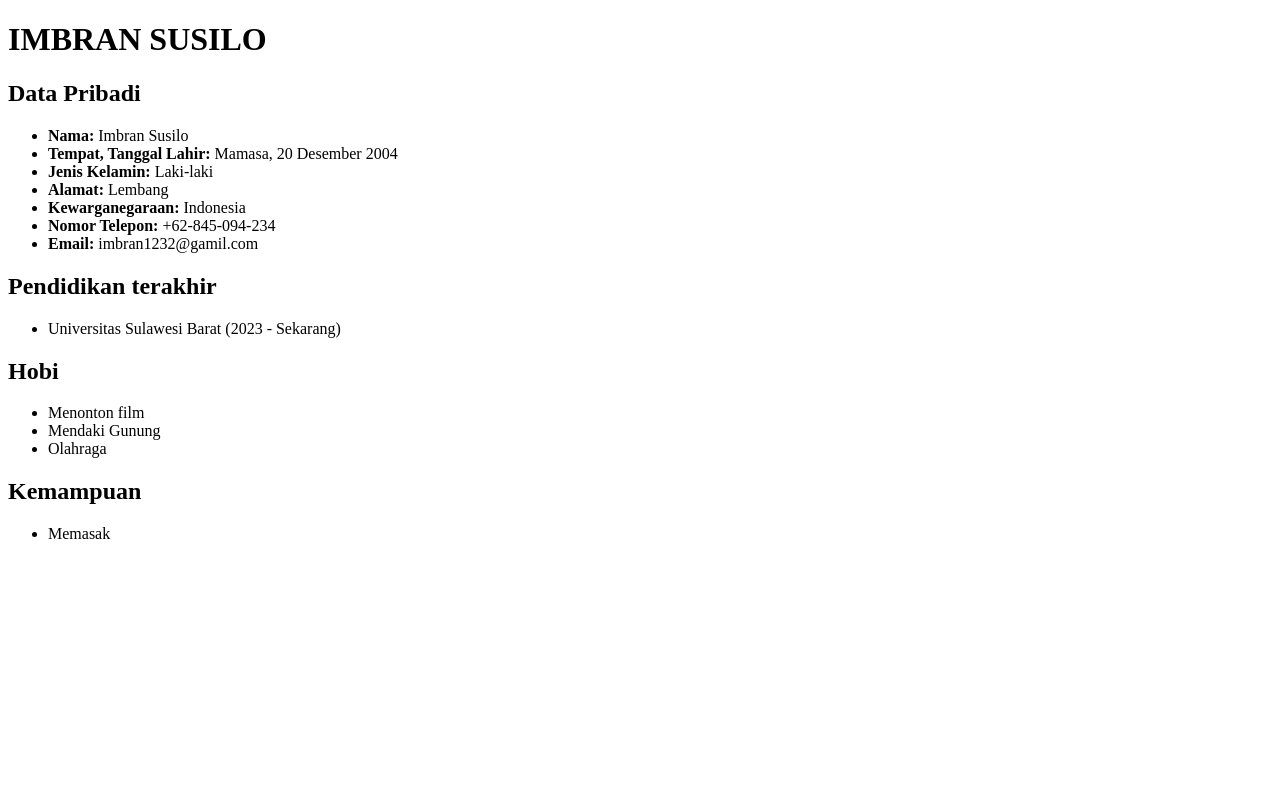
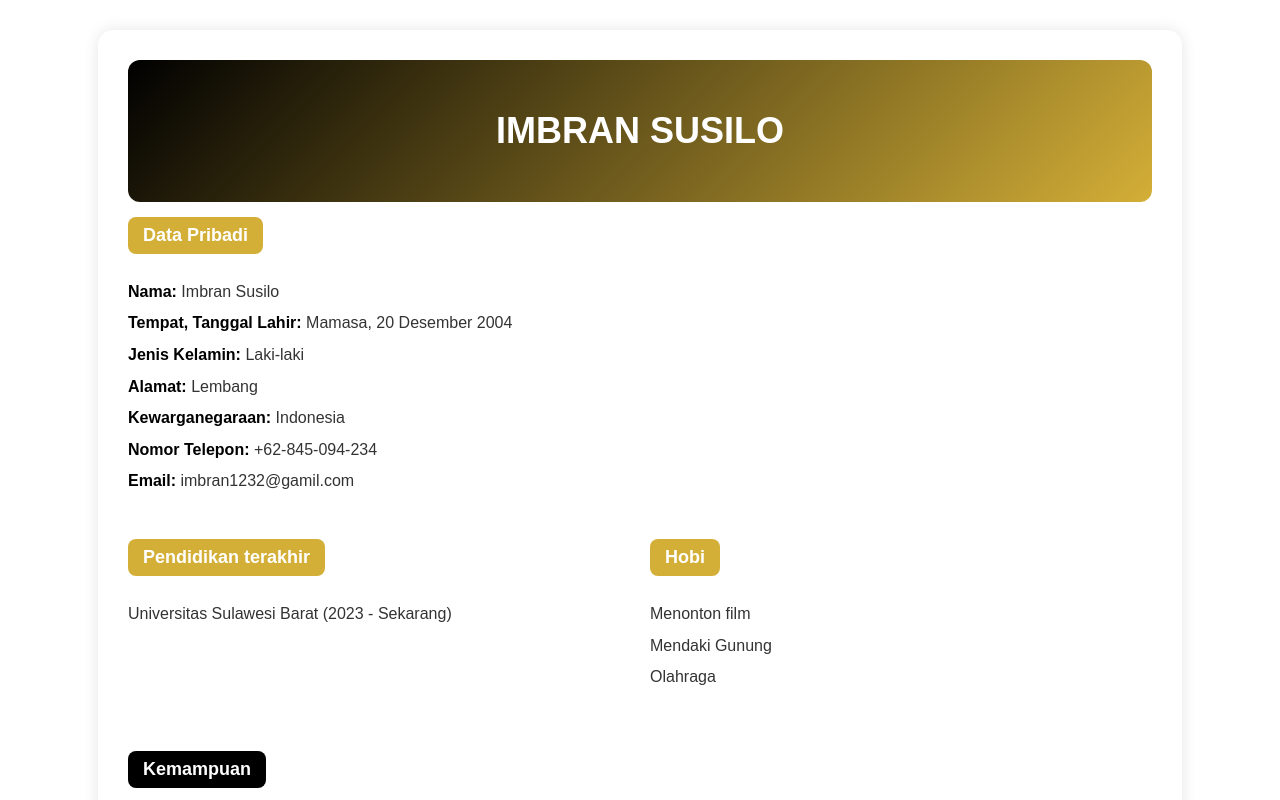
Before and after one commit to imbran123/website.github.io, a plain HTML site: page index.html in a window 1280 px wide. Shown: the top 800 px of the page. Drawn offline with Linux system fonts and the light colour scheme.

Commit message:
Change stylesheet link from 2tugas.css to index.css

```diff
--- a/index.html
+++ b/index.html
@@ -4,7 +4,7 @@
   <meta charset="UTF-8">
   <meta name="viewport" content="width=device-width, initial-scale=1.0">
   <title>CV Saya</title>
-  <link rel="stylesheet" href="2tugas.css">
+  <link rel="stylesheet" href="index.css">
 </head>
 <body>
   <div class="container">
```
